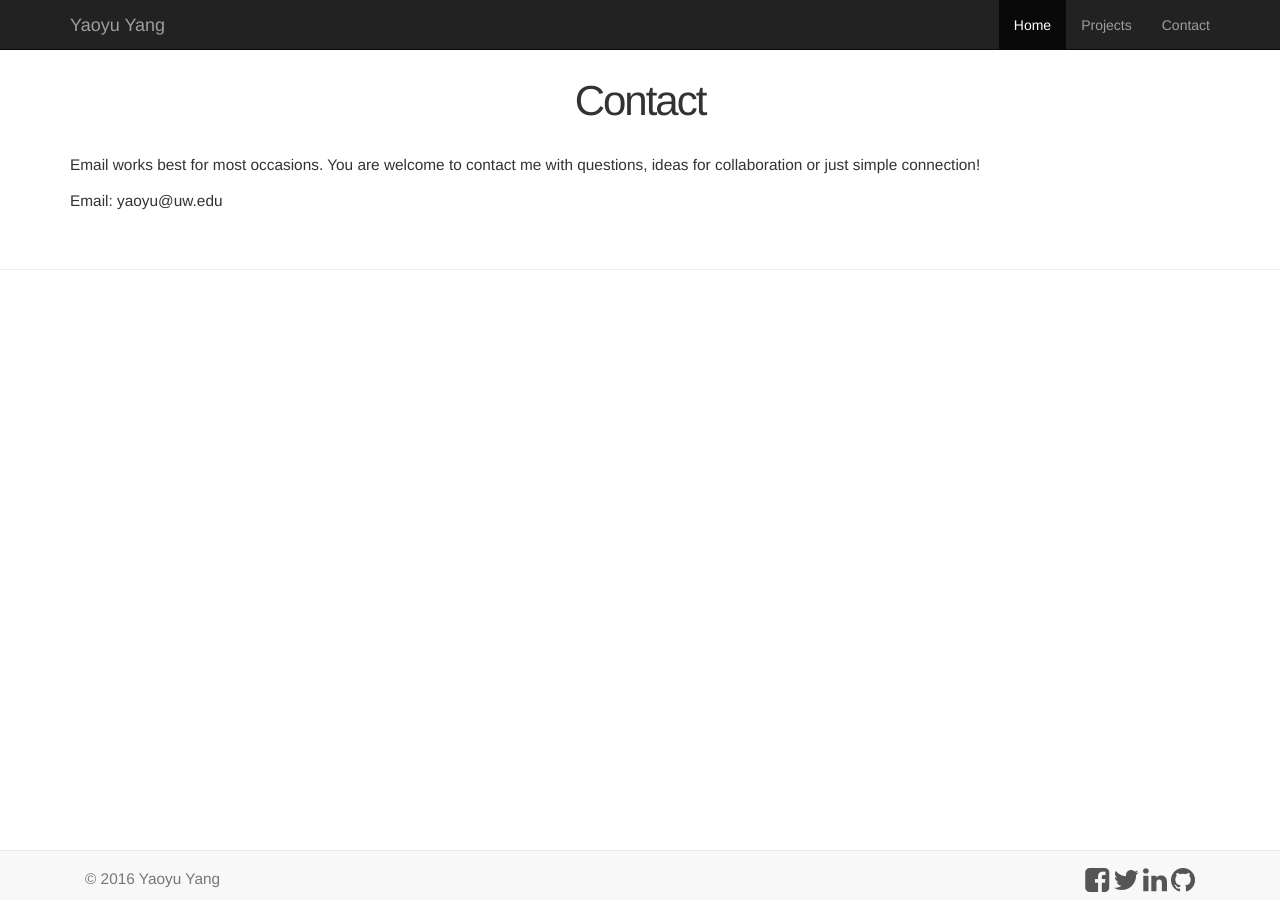
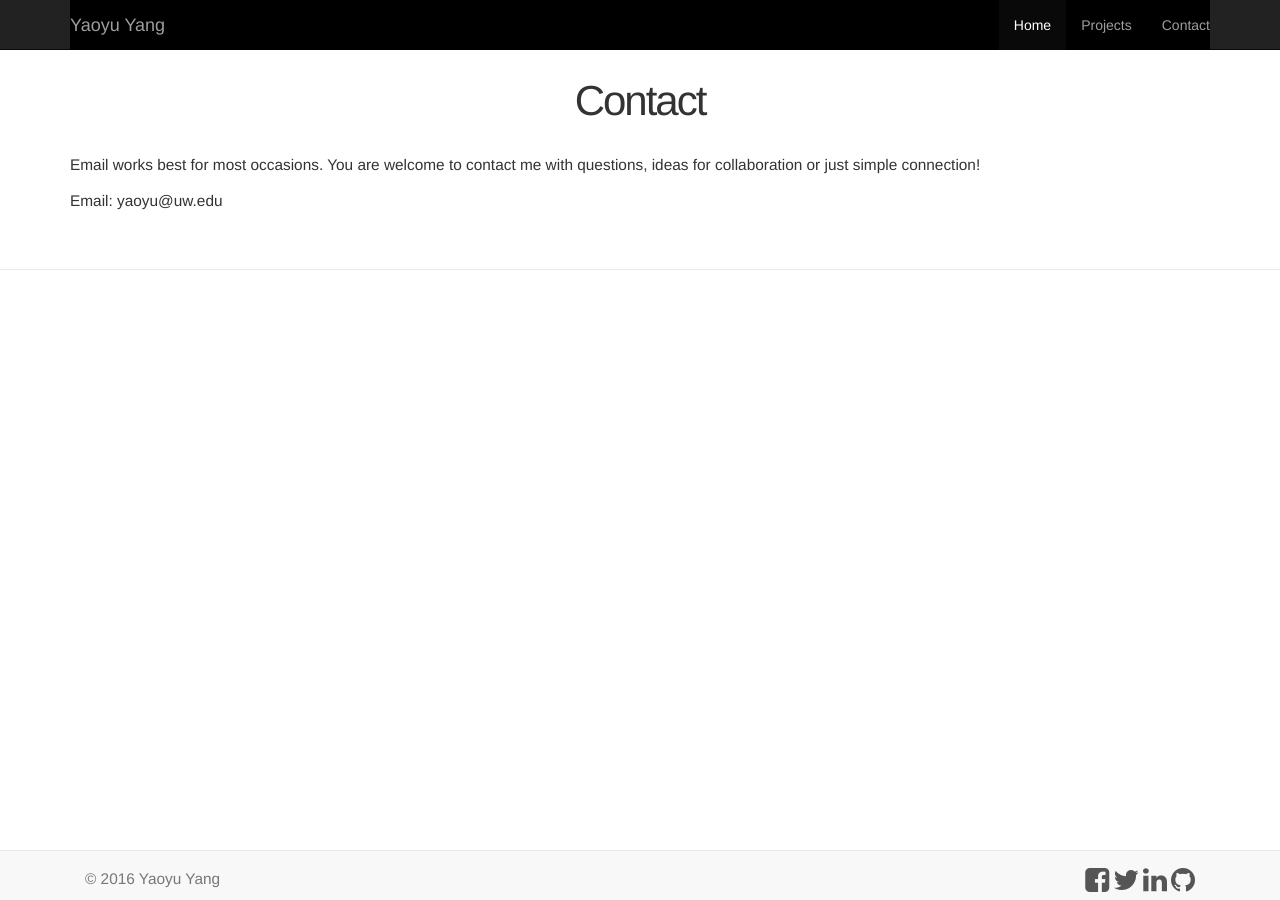
Before and after one commit to yaoyuyang/yaoyuyang.github.io, a Jekyll site: the page built from contact/index.html, in a window 1280 px wide. Built offline with Jekyll 4.4.1, drawn with Linux system fonts in a browser that asks for light colours; nearby versions of some CDN libraries.

Commit message:
fix bugs, tune height

```diff
--- a/_includes/header.html
+++ b/_includes/header.html
@@ -12,7 +12,7 @@
     </div>
   </div> -->
   <!-- Fixed navbar -->
-   <div class="navbar navbar-inverse navbar-fixed-top" role="navigation">
+   <div class="navbar navbar-invserse navbar-fixed-top" role="navigation">
      <div class="container">
        <div class="navbar-header">
          <button type="button" class="navbar-toggle" data-toggle="collapse" data-target=".navbar-collapse">
@@ -23,7 +23,7 @@
          </button>
          <a class="navbar-brand" href="/">Yaoyu Yang</a>
        </div>
-       <div class="navbar-collapse collapse">
+       <div class="navbar-collapse collapse" style="background:black">
          <ul class="nav navbar-nav navbar-right">
            <li class="active"><a href="/">Home</a></li>
            <li><a href="/projects">Projects</a></li>
--- a/_sass/bootstrap/_navbar.scss
+++ b/_sass/bootstrap/_navbar.scss
@@ -141,7 +141,6 @@
   right: 0;
   left: 0;
   z-index: $zindex-navbar-fixed;
-  height: 20px;
 
   // Undo the rounded corners
   @media (min-width: $grid-float-breakpoint) {
@@ -156,6 +155,7 @@
   bottom: 0;
   margin-bottom: 0; // override .navbar defaults
   border-width: 1px 0 0;
+  height: 30px;
 }
 
 
--- a/index.html
+++ b/index.html
@@ -11,6 +11,6 @@
   Hi, I'm Yaoyu Yang. I am a Ph.D. candidate in  <a href="http://www.ee.washington.edu/" target="_blank">Electrical Engineering</a> at <a href="http://www.washington.edu/" target="_blank">University of Washington</a>, working on synthetic biology and lab automation in the <a href="http://klavinslab.org/" target="_blank">Klavins Lab</a>.
   </p>
   <p>
-  I studied <a href="http://www.automation.sjtu.edu.cn/en/" target="_blank">automation</a> in my undergraduate at <a href="http://en.sjtu.edu.cn/" target="_blank">Shanghai Jiao Tong University</a>, intersted in <a href="http://en.wikipedia.org/wiki/Control_theory" target="_blank">control theory</a>, and its applications in electronic and electrical systems. I began my graduate study in UW EE in fall 2011 and found myself fascinated by the emerging area of <a href="http://www.synberc.org/what-is-synbio" target="_blank">synthetic biology</a> where I could apply my knowledge in <a href="http://en.wikipedia.org/wiki/Automation" target="_blank">automation</a> to engineer biological systems, which could potentially lead to disruptive innovations in biotechnology. I joined Klavins lab since then and have been working on several <a href="/projects">projects</a> in synthetic biology with the aim of making designing, building and characterizing engineered biological system easier and higher througput. Outside lab, I enjoy reading, coding, and movies.
+  I studied <a href="http://www.automation.sjtu.edu.cn/en/" target="_blank">automation</a> in my undergraduate at <a href="http://en.sjtu.edu.cn/" target="_blank">Shanghai Jiao Tong University</a>, intersted in <a href="http://en.wikipedia.org/wiki/Control_theory" target="_blank">control theory</a>, and its applications in electronic and electrical systems. I began my graduate study in UW EE in fall 2011 and found myself fascinated by the emerging area of <a href="http://www.synberc.org/what-is-synbio" target="_blank">synthetic biology</a> where I could apply my knowledge in <a href="http://en.wikipedia.org/wiki/Automation" target="_blank">automation</a> to engineer biological systems, which could potentially lead to disruptive innovations in biotechnology. I joined <a href="http://klavinslab.org/" target="_blank">Klavins Lab</a> since then and have been working on several <a href="/projects">projects</a> in synthetic biology with the aim of making designing, building and characterizing engineered biological system easier and higher througput. Outside lab, I enjoy reading, coding, and movies.
   </p>
 </div>
```
Also changed, not shown: 8 other files.
